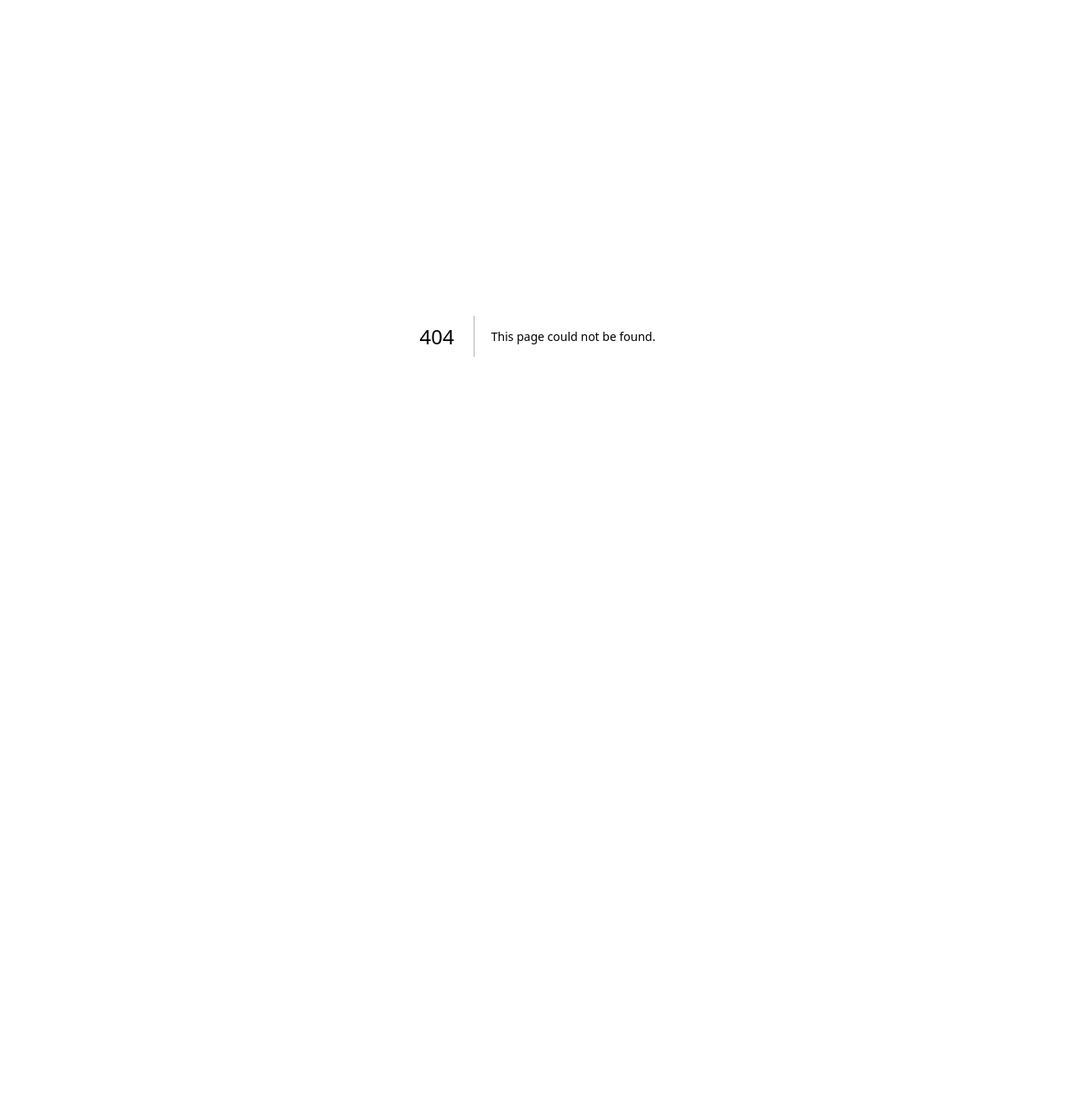
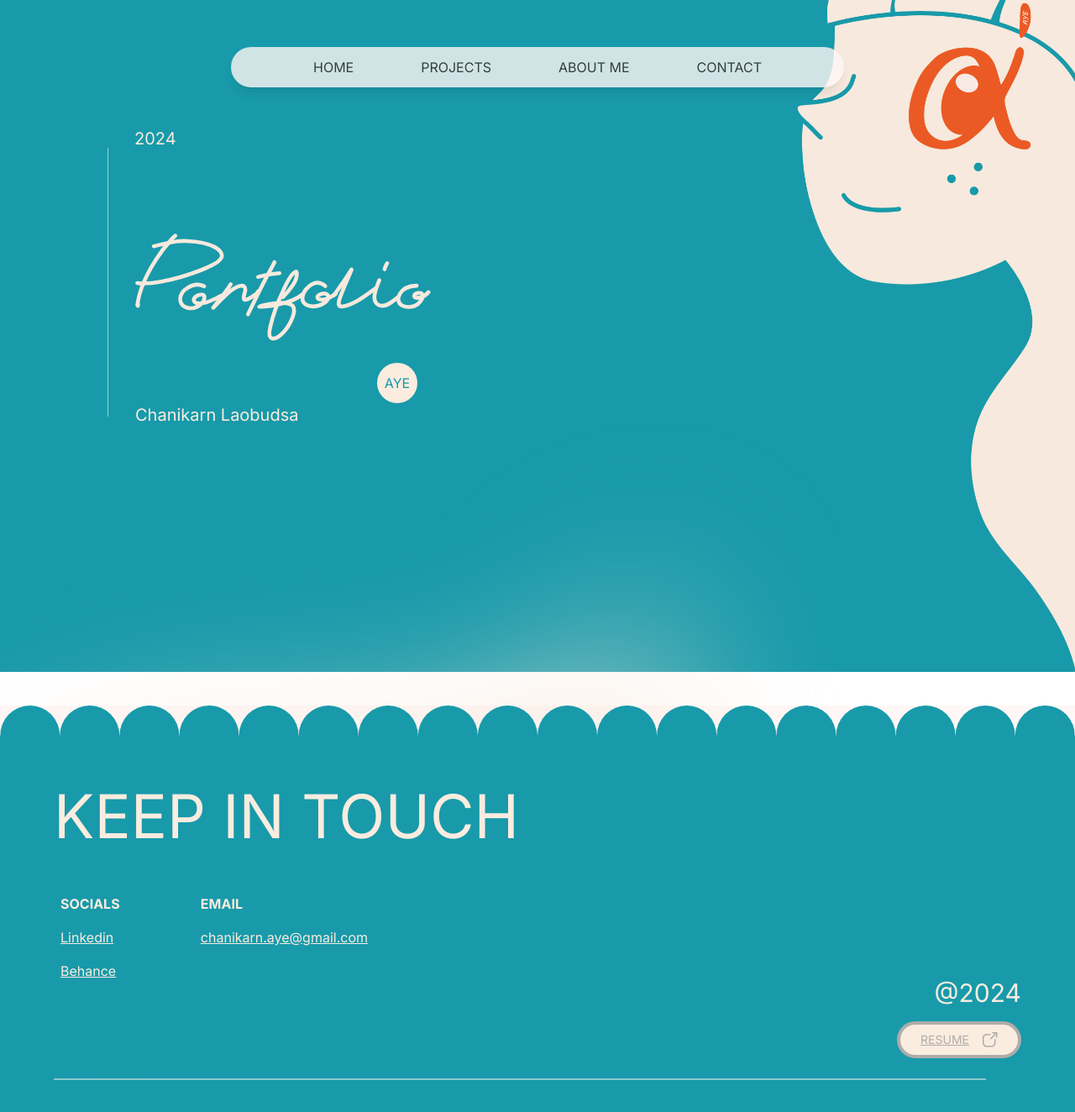
Before and after one commit to SupaseKLs/Webfolio-Aye, a Next.js app: page /contact in a window 1280 px wide. Before the commit this address had no page. Shown: the whole page at 84% size. Before the commit the page ends 800 px from the top, so only its background shows below. Built offline with nearby package versions, Linux system fonts and the light colour scheme.

Commit message:
first commit

```diff
--- a/src/app/Alamus/page.jsx
+++ b/src/app/Alamus/page.jsx
@@ -24,7 +24,7 @@ const page = () => {
                         <div>
                             <Image className='max-w-fit max-h-[700px]' src={Alamus} />
                         </div>
-                        <div className='px-10'>
+                        <div className='px-2'>
                             <div className='py-10'>
                                 <h1 className='text-primary-color text-3xl'>Alamus - All in a mussel</h1>
                                 <h3 className='text-xl pt-4'>Product design & Thesis</h3>
--- /dev/null
+++ b/src/app/contact/page.jsx
@@ -0,0 +1,118 @@
+'use client'
+import { useState, useEffect } from 'react';
+import AOS from 'aos';
+import 'aos/dist/aos.css';
+import Image from "next/image";
+import Link from "next/link";
+import Navbar from "@/components/Navbar/index";
+import Mascot from '@/assets/img/mascot.png';
+import Portfolio from '@/assets/Portfolio.svg';
+import Line from '@/assets/Line.svg';
+import Line3 from '@/assets/Line3.svg';
+import PolygonBlur from '@/assets/PolygonBlur.svg';
+import HalfCircle from '@/assets/halfcircle.svg';
+import Share from '@/assets/share.svg';
+import ScrollDown from '@/components/ScrollDown/index'
+
+export default function Home() {
+  // const cards = [
+  //   "/p1.png",
+  //   "/p2.png",
+  //   "/p3.png",
+  //   "/p4.png",
+  //   "/p5.png",
+  //   "/p6.png",
+  //   "/p7.png",
+  //   "/p8.png",
+  //   "/p9.png",
+  //   "/p10.png",
+  //   "/p12.png",
+  //   "/skill.gif",
+  // ];
+  useEffect(() => {
+    AOS.init({});
+  }, []);
+  return (
+    <>
+      <div className="bg-primary-color h-screen">
+        <div className="relative max-w-7xl m-auto">
+          <div className="flex justify-center pt-8">
+            {/* Uncomment the Navbar if needed */}
+            <Navbar />
+          </div>
+          <div className="sm:mt-40 xl-min:mt-12 flex max-w-5xl mt-20 m-auto h-screen">
+          <div className="relative text-content-color">
+            <p className="xl:hidden absolute left-8 top-[-25px] xl-min:text-xl text-3xl">2024</p>
+            <Image className="xl-min:max-h-80 xl:ml-40 xl:hidden relative" src={Line} />
+          </div>
+          <div className="text-content-color">
+            <Image className="xl-min:pt-24 xl-min:max-w-96 sm:w-72 xl:w-96 pt-44 pl-8" src={Portfolio} />
+            <div className="sm:mt-0 flex flex-col mt-6">
+              <p className="sm:w-9 sm:h-9 sm:text-sm sm:ml-56 uppercase ml-80 w-12 h-12 flex justify-center items-center bg-content-color rounded-full text-primary-color">Aye</p>
+              <p className="sm:text-xl xl-min:text-xl pl-8 text-3xl">Chanikarn Laobudsa</p>
+            </div>
+          </div>
+          <Image
+            src={PolygonBlur} className="absolute bottom-0 left-0" />
+        </div>
+        </div>
+
+
+
+        <Image
+          className="sm:w-[250px] h-full h-fit w-fit absolute top-0 right-0 z-10"
+          width={326}
+          src={Mascot}
+          alt="Mascot"
+        />
+        <ScrollDown />
+      </div>
+
+<div className='h-10 bg-white'>
+
+</div>
+      {/* Contact */}
+      <div className="relative">
+        <Image src={HalfCircle} className="w-full h-full" />
+        <div className="bg-primary-color h-[450px]">
+
+        </div>
+        <div className="xl:max-w-2xl sm:max-w-md max-w-6xl m-auto">
+          <div className="absolute sm:p-10 sm:top-16 top-24">
+            <h1 className="sm:text-3xl text-7xl text-content-color">KEEP IN TOUCH</h1>
+
+
+            <div className="mt-10 grid sm:grid-cols-0 grid-cols-7 gap-4 sm:max-w-md xl:max-w-2xl max-w-6xl m-auto">
+              <div className="col-span-1 pt-4 pl-2 text-left text-content-color font-bold">SOCIALS</div>
+              <div className="col-span-1 pt-4 sm:pl-14 pl-2 text-left text-content-color font-bold">EMAIL</div>
+              <div className="col-span-1 p-2 text-center"></div>
+              <div className="col-span-4 p-2 text-center"></div>
+              <div className="col-span-1 pl-2 text-left"><Link href="" className="text-content-color underline">Linkedin</Link></div>
+              <div className="col-span-1 pl-2  sm:pl-14 text-left text-content-color underline">chanikarn.aye@gmail.com</div>
+              <div className="col-span-1 p-2 text-center"></div>
+              <div className="col-span-4 p-2 text-center"></div>
+              <div className="col-span-1 pl-2 text-left"><Link className="text-content-color underline" href="">Behance</Link></div>
+              <div className="col-span-1 p-2 text-center"></div>
+              <div className="col-span-1 p-2 text-center"></div>
+              <div className="col-span-4 pt-5 text-right text-content-color text-3xl">@2024</div>
+              <div className="col-span-1 p-2 text-center"></div>
+              <div className="col-span-1 p-2 text-center"></div>
+              <div className="col-span-1 p-2 text-center"></div>
+              <div className="col-span-4 flex justify-end">
+                <div className="flex bg-content-color rounded-full border-[#AFACAA] border-4 px-6 py-2">
+                  <Link className="uppercase text-[#AFACAA] text-sm underline" href="">Resume</Link>
+                  <Image src={Share} className="ml-4" />
+                </div>
+              </div>
+
+            </div>
+
+          </div>
+          <div className="absolute bottom-10 xl:max-w-2xl sm:max-w-md max-w-6xl m-auto">
+            <Image src={Line3} className="w-full h-full" />
+          </div>
+        </div>
+      </div>
+    </>
+  );
+}
--- a/src/app/project/page.jsx
+++ b/src/app/project/page.jsx
@@ -9,7 +9,7 @@ const index = () => {
   return (
     <>
       {/* about */}
-      <div className="relative top-0 xl:pt-8 flex flex-col h-full justify-center items-center px-4">
+     <div className="pb-40 relative top-0 xl:pt-8 flex flex-col h-full justify-center items-center px-4">
         <div className="flex justify-center items-center pt-8">
           <Navbar />
         </div>
--- a/src/components/Thumnail/page.jsx
+++ b/src/components/Thumnail/page.jsx
@@ -10,44 +10,38 @@ function ImageSlider() {
     { id: 2, value: "yellow.mp4", type: "video" },
     { id: 3, value: "blue.mp4", type: "video" },
   ];
+
+  // This is the new set of images/videos used for thumbnails
   const imgs2 = [
-    { id: 0, value: "green.png" },
-    { id: 1, value: "purple.png" },
-    { id: 2, value: "yellow.png" },
-    { id: 3, value: "blue.png" },
+    { id: 0, value: "/green.png" },
+    { id: 1, value: "/purple.png" },
+    { id: 2, value: "/yellow.png" },
+    { id: 3, value: "/blue.png" },
   ];
 
   const [wordData, setWordData] = useState(imgs[0]);
   const [val, setVal] = useState(0);
+  const [isThumbnail, setIsThumbnail] = useState(true); // Track whether to show controls
 
   const handleClick = (index) => {
     setVal(index);
     setWordData(imgs[index]);
+    setIsThumbnail(false); // Set to full-screen mode when a thumbnail is clicked
   };
 
-  const handleNext = () => {
-    let index = val < imgs.length - 1 ? val + 1 : val;
-    setVal(index);
-    setWordData(imgs[index]);
+  const handleThumbnailClick = (index) => {
+    handleClick(index);
+    setIsThumbnail(true); // Return to thumbnail mode when clicking a thumbnail
   };
-
-  const handlePrevious = () => {
-    let index = val > 0 ? val - 1 : val;
-    setVal(index);
-    setWordData(imgs[index]);
-  };
-
 
   return (
     <div className='m-auto'>
-      {/* <button className='btns' onClick={handlePrevious}>Previous</button> */}
-
       {wordData.type === 'video' ? (
         <video
           autoPlay
           loop
           muted
-
+          controls={!isThumbnail} // Only show controls if not in thumbnail mode
           key={wordData.id}
         >
           <source src={wordData.value} type="video/mp4" />
@@ -56,26 +50,21 @@ function ImageSlider() {
         <Image src={wordData.value} height="200" width="500" alt={`Slide ${wordData.id}`} />
       )}
 
-      {/* <button className='btns' onClick={handleNext}>Next</button> */}
-
       <div className='w-9/12 flex justify-between'>
-        {imgs.map((data, i) => (
-          <div className="thumbnail" key={i} onClick={() => handleClick(i)}>
-            {data.type === 'video' ? (
-              <video
-                className={wordData.id === i ? "clicked" : ""}
-                height="70"
-                width="100"
-                muted
-
-                loop
-                autoPlay
-              >
-                <source src={data.value} type="video/mp4" />
-              </video>
+        {imgs2.map((data, i) => (
+          <div className="thumbnail" key={i} onClick={() => handleThumbnailClick(i)}>
+            {wordData.id === i ? (
+              <div className="thumbnail-selected">
+                <Image
+                  className="clicked"
+                  src={data.value}
+                  height="70"
+                  width="100"
+                  alt={`Thumbnail ${i}`}
+                />
+              </div>
             ) : (
               <Image
-                className={wordData.id === i ? "clicked" : ""}
                 src={data.value}
                 height="70"
                 width="100"
```
Also changed, not shown: 1 other file (tests, documents, lock files or other folders).
